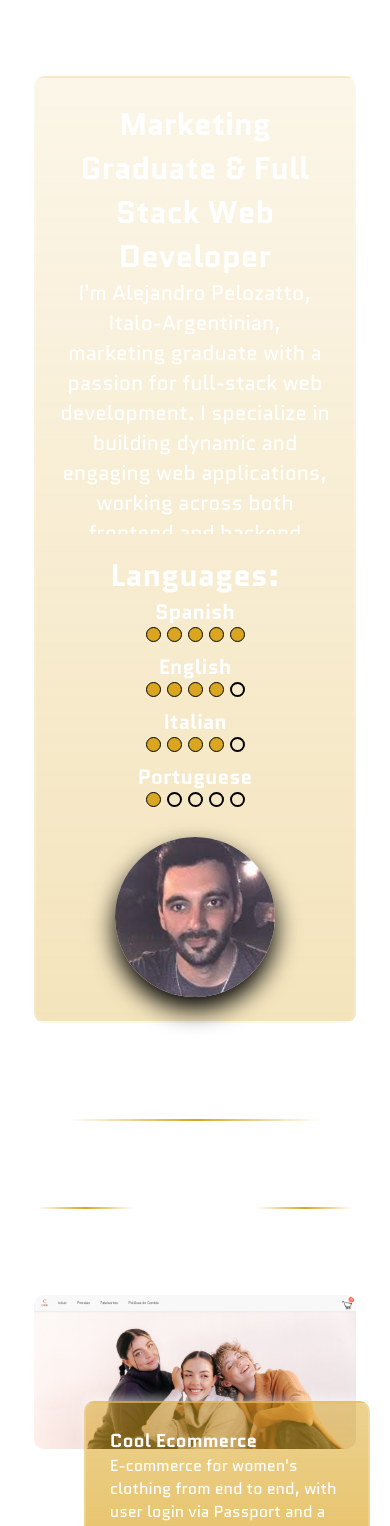
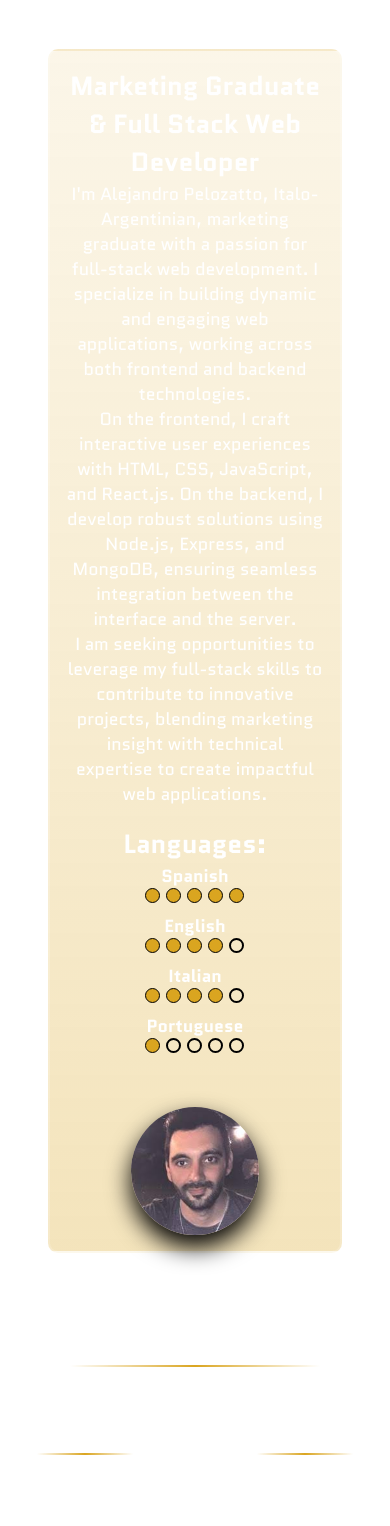
Before and after one commit to DolcePelo/portfolio, a React (Create React App) app: page / in a window 390 px wide. Shown: the part 1863-3389 px from the top of the page. Built offline with nearby package versions, Linux system fonts and the light colour scheme; a web font is replaced by a local one.

Commit message:
feat: add new project images and enhance project card with GitHub links; update AboutMe and Projects styles for better responsiveness

```diff
--- a/src/components/AboutMe/AboutMe.css
+++ b/src/components/AboutMe/AboutMe.css
@@ -131,22 +131,36 @@
     object-fit: cover;
 }
 
-@media (max-width: 480px) {
+@media (max-width: 768px) {
     .about-me-container {
-        gap: 4rem;
+        gap: 3rem;
+        padding: 1rem;
     }
 
     .about-me-card {
         width: 90%;
+        padding: 1rem;
+        font-size: 1.1rem;
     }
 
     .about-me-card p {
-        max-height: 16rem;
-        overflow-y: scroll;
+        max-height: unset;
+        overflow-y: visible;
     }
 
     .about-me-languages-container {
         flex-direction: column;
+        align-items: center;
+        gap: 1.5rem;
+    }
+
+    .profile-image {
+        width: 8rem;
+        height: 8rem;
+    }
+
+    .about-me-title {
+        font-size: 1.5rem;
     }
 }
 
--- a/src/components/Projects/ProjectCard.css
+++ b/src/components/Projects/ProjectCard.css
@@ -7,16 +7,18 @@
     padding: 1.5rem;
     transition: box-shadow 0.3s;
     box-shadow: 0 -4px 10px rgba(255, 255, 255, 0.5);
-    margin: 1rem 0;
+    margin: 1rem;
     width: 30%;
     min-height: 15rem;
 }
 
+/* Info dentro de la card */
 .project-info {
     text-align: left;
     color: var(--color-text);
 }
 
+/* Tecnologías usadas */
 .technologies {
     display: flex;
     flex-wrap: wrap;
@@ -30,9 +32,47 @@
     padding: 0.25rem 0.5rem;
     border-radius: 5px;
 }
+.project-links {
+    margin-top: 1rem;
+}
 
-@media (max-width: 480px) {
+.github-link {
+    display: inline-flex;
+    align-items: center;
+    gap: 0.5rem;
+    color: var(--color-text);
+    background-color: var(--color-primary);
+    padding: 0.4rem 0.8rem;
+    border-radius: 5px;
+    text-decoration: none;
+    transition: background-color 0.3s;
+}
+
+.github-link:hover {
+    background-color: var(--color-secondary);
+    color: white;
+}
+
+
+/* 📱 Estilo responsive para mobile y tablets */
+@media (max-width: 1024px) {
     .project-card {
-        width: 80%;
+        width: 45%;
     }
 }
+
+@media (max-width: 768px) {
+    .project-card {
+        width: 90%;
+        padding: 1rem;
+        margin: 1rem auto;
+    }
+
+    .project-info {
+        text-align: center;
+    }
+
+    .technologies {
+        justify-content: center;
+    }
+}
--- a/src/components/Projects/ProjectCard.js
+++ b/src/components/Projects/ProjectCard.js
@@ -1,8 +1,9 @@
 import "./ProjectCard.css";
+import { FaGithub } from "react-icons/fa";
 
-function ProjectCard({ title, description, technologies }) {
+function ProjectCard({ title, description, technologies, github }) {
     return (
-        <div className={"project-card"}>
+        <div className="project-card">
             <div className="project-info">
                 <h3>{title}</h3>
                 <p>{description}</p>
@@ -11,6 +12,13 @@ function ProjectCard({ title, description, technologies }) {
                         <span key={index} className="tech">{tech}</span>
                     ))}
                 </div>
+                {github && (
+                    <div className="project-links">
+                        <a href={github} target="_blank" rel="noopener noreferrer" className="github-link">
+                            <FaGithub /> View on GitHub
+                        </a>
+                    </div>
+                )}
             </div>
         </div>
     );
--- a/src/components/Projects/ProjectData.js
+++ b/src/components/Projects/ProjectData.js
@@ -8,67 +8,93 @@ import backgroundImage7 from "../../assets/project5-img1.png";
 import backgroundImage8 from "../../assets/project5-img2.png";
 import backgroundImage9 from "../../assets/project6-img1.png";
 import backgroundImage10 from "../../assets/project6-img2.png";
+import backgroundImage11 from "../../assets/project7-img1.png";
+import backgroundImage12 from "../../assets/project7-img2.png";
 
 const projectData = [
+    {
+        title: "QR Menu Admin Panel",
+        description: "Admin dashboard to manage digital restaurant menus. Upload logos, banners, customize styles and manage categories, products, and menu items. Fully responsive with QR code integration.",
+        technologies: ["ReactJS", "NodeJS", "MongoDB", "Multer", "Express"],
+        imageUrl: backgroundImage11,
+        github: "https://github.com/DolcePelo/menu-digital"
+    },
+    {
+        title: "QR Menu – Frontend User View",
+        description: "Public-facing interface where customers scan a QR code to view a digital menu. Fully responsive and styled with custom themes set by each business.",
+        technologies: ["ReactJS", "CSS", "Express", "MongoDB"],
+        imageUrl: backgroundImage12,
+        github: "https://github.com/DolcePelo/menu-digital"
+    },
     {
         title: "Cool Ecommerce",
         description: "E-commerce for women's clothing from end to end, with user login via Passport and a payment gateway connected to the database.",
         technologies: ["Javascript", "Handlebars", "NodeJS", "MongoDB"],
         imageUrl: backgroundImage1,
+        github: "https://github.com/DolcePelo/ecommerceDesvelo"
     },
     {
         title: "Cool E-commerce",
         description: "",
         technologies: ["Javascript", "Handlebars", "NodeJS", "MongoDB"],
         imageUrl: backgroundImage2,
+        github: "https://github.com/DolcePelo/ecommerceDesvelo"
     },
     {
         title: "Cool E-commerce Admin Page",
         description: "Website for managing the e-commerce, applying the CRUD method to create, read, update, and delete various types of collections. Administrative user login is handled via Passport.",
         technologies: ["Javascript", "Websocket", "NodeJS", "MongoDB", "Handlebars"],
-        imageUrl: backgroundImage4
+        imageUrl: backgroundImage4,
+        github: "https://github.com/DolcePelo/ecommerceDesvelo"
     },
     {
         title: "Cool E-commerce Admin Page",
         description: "",
         technologies: ["Javascript", "Websocket", "NodeJS", "MongoDB", "Handlebars"],
-        imageUrl: backgroundImage5
+        imageUrl: backgroundImage5,
+        github: "https://github.com/DolcePelo/ecommerceDesvelo"
     },
     {
         title: "Business Consultant Website",
         description: "Business Consultant Services and Contact WebsiteBusiness Consultant Contact Website with Form Submission, Service Presentation, and Quotation",
         technologies: ["Javascript", "SCSS", "HTML"],
         imageUrl: backgroundImage3,
+        github: "https://github.com/DolcePelo/cristiancarabajal-asesoria"
     },
     {
         title: "Business Consultant Website",
         description: "",
         technologies: ["Javascript", "SCSS", "HTML"],
         imageUrl: backgroundImage6,
+        github: "https://github.com/DolcePelo/cristiancarabajal-asesoria"
     },
     {
         title: "Book-shop E-commerce",
         description: "",
         technologies: ["ReactJS", "CSS"],
         imageUrl: backgroundImage7,
+        github: "https://github.com/DolcePelo/book-shop"
     },
     {
         title: "Book-shop E-commerce",
         description: "",
         technologies: ["ReactJS", "CSS"],
         imageUrl: backgroundImage8,
+        github: "https://github.com/DolcePelo/book-shop"
     },
     {
         title: "Finalissima Football Bar Website",
         description: "A Football bar website featuring a menu of food and drinks",
         technologies: ["HTML", "SCSS", "Javascript"],
         imageUrl: backgroundImage9,
+        github: "https://github.com/DolcePelo/finalissima-stadiumburger"
     },
     {
         title: "Finalissima Football Bar Website",
         description: "A Football bar website featuring a menu of food and drinks",
         technologies: ["HTML", "SCSS", "Javascript"],
         imageUrl: backgroundImage10,
+        github: "https://github.com/DolcePelo/finalissima-stadiumburger"
     },
 ];
 
--- a/src/components/Projects/Projects.js
+++ b/src/components/Projects/Projects.js
@@ -21,6 +21,7 @@ function Projects() {
                             title={project.title}
                             description={project.description}
                             technologies={project.technologies}
+                            github={project.github}
                         />
                     </div>
                 ))}
--- a/src/components/Skills/Skills.css
+++ b/src/components/Skills/Skills.css
@@ -4,7 +4,7 @@
     gap: 6rem;
     align-items: center;
     height: 80vh;
-    margin-top: 12rem;
+    margin-top: 1rem;
 }
 
 .skills-divider {
```
Also changed, not shown: src/assets/project7-img1.png (added), src/assets/project7-img2.png (added).
